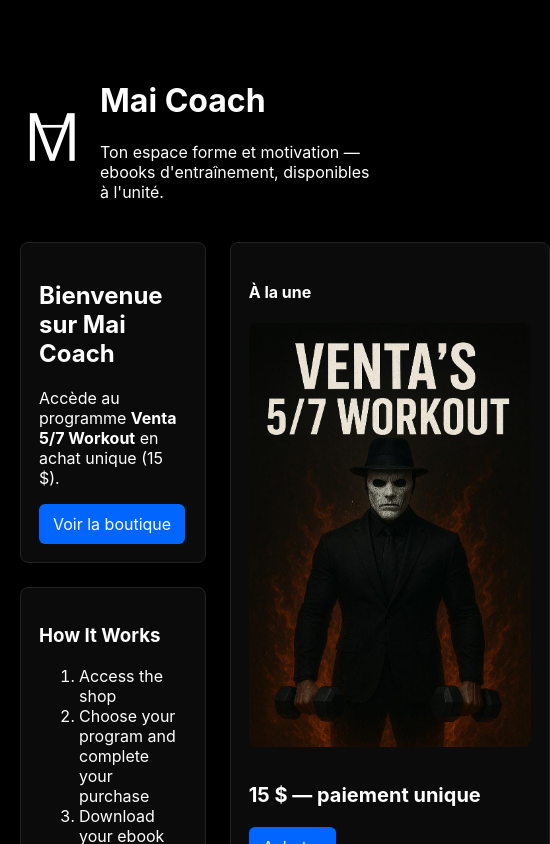
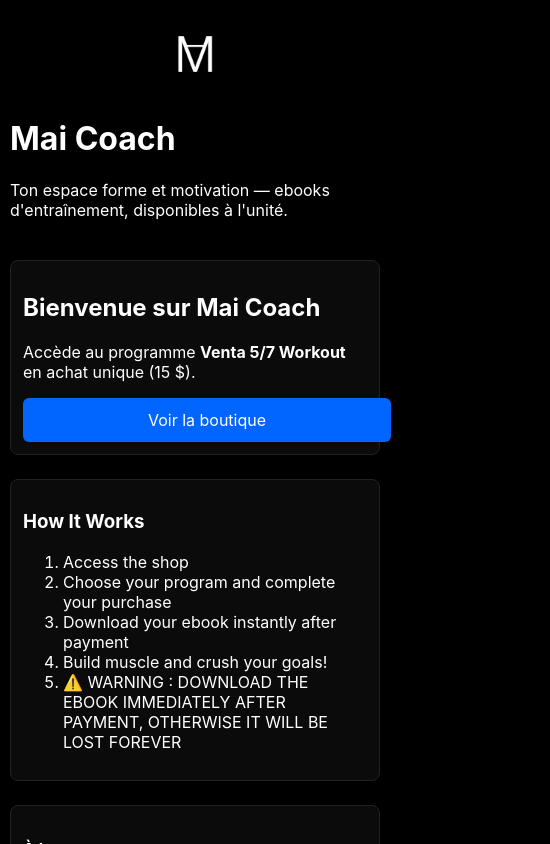
Before and after one commit to countventa/mai-coach, a Next.js app: page / in a window 390 px wide. Shown: the top 844 px of the page, 550 px wide, since content can reach past the window. Built offline with nearby package versions, Linux system fonts and the light colour scheme.

Commit message:
Interface

```diff
--- a/styles/globals.css
+++ b/styles/globals.css
@@ -3,19 +3,121 @@
   --text:#fff;
   --accent:#06f;
 }
-html,body,#__next{height:100%}
+
+html,body,#__next{
+  height:100%;
+}
+
 body{
   margin:0;
   font-family: Inter, system-ui, -apple-system, 'Segoe UI', Roboto, 'Helvetica Neue', Arial;
   background:var(--bg);
   color:var(--text);
 }
-.container{max-width:1000px;margin:40px auto;padding:20px}
-header{display:flex;align-items:center;gap:20px;margin-bottom:24px}
-header img{height:64px}
-.grid{display:grid;grid-template-columns:1fr 320px;gap:24px}
-.card{background:#0b0b0b;padding:18px;border-radius:8px;border:1px solid #222}
-button{background:var(--accent);border:none;color:#fff;padding:10px 14px;border-radius:6px;cursor:pointer}
-a.button{display:inline-block;text-decoration:none;padding:10px 14px;background:var(--accent);color:#fff;border-radius:6px}
-.price{font-weight:700;font-size:20px}
-footer{margin-top:48px;color:#999}
+
+.container{
+  max-width:1000px;
+  margin:40px auto;
+  padding:20px;
+}
+
+header{
+  display:flex;
+  align-items:center;
+  gap:20px;
+  margin-bottom:24px;
+}
+
+header img{
+  height:64px;
+}
+
+.grid{
+  display:grid;
+  grid-template-columns:1fr 320px;
+  gap:24px;
+}
+
+.card{
+  background:#0b0b0b;
+  padding:18px;
+  border-radius:8px;
+  border:1px solid #222;
+}
+
+button{
+  background:var(--accent);
+  border:none;
+  color:#fff;
+  padding:10px 14px;
+  border-radius:6px;
+  cursor:pointer;
+}
+
+a.button{
+  display:inline-block;
+  text-decoration:none;
+  padding:10px 14px;
+  background:var(--accent);
+  color:#fff;
+  border-radius:6px;
+}
+
+.price{
+  font-weight:700;
+  font-size:20px;
+}
+
+footer{
+  margin-top:48px;
+  color:#999;
+}
+
+/* ===== MEDIA QUERIES RESPONSIVE ===== */
+
+/* Tablette */
+@media (max-width: 1024px) {
+  .grid {
+    grid-template-columns: 1fr; /* une seule colonne */
+  }
+
+  header {
+    flex-direction: column;
+    align-items: flex-start;
+    gap: 10px;
+  }
+
+  .container {
+    padding: 15px;
+  }
+
+  .price {
+    font-size: 18px;
+  }
+}
+
+/* Mobile */
+@media (max-width: 768px) {
+  header img {
+    height:48px;
+  }
+
+  button, a.button {
+    width: 100%; /* boutons plein écran */
+    text-align: center;
+    padding: 12px;
+  }
+
+  .card {
+    padding: 12px;
+  }
+
+  .container {
+    margin: 20px auto;
+    padding: 10px;
+  }
+
+  .price {
+    font-size: 16px;
+  }
+}
```
